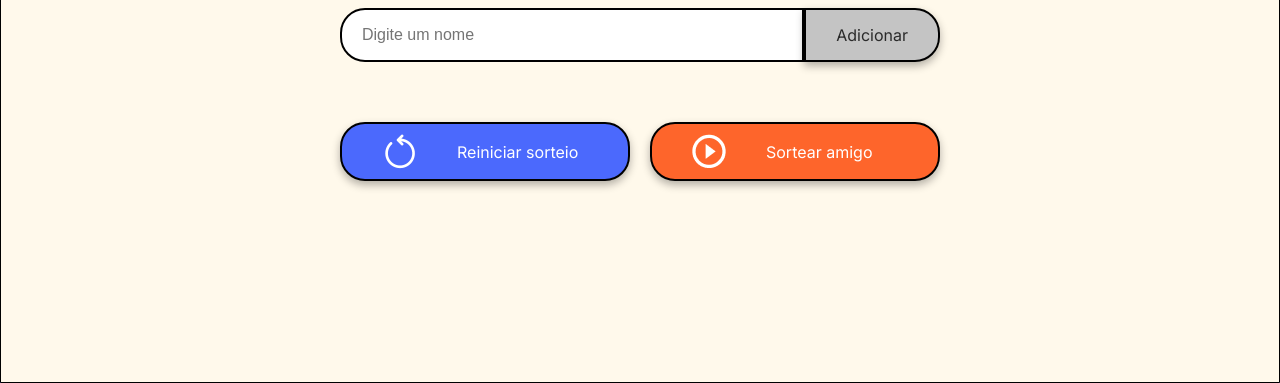
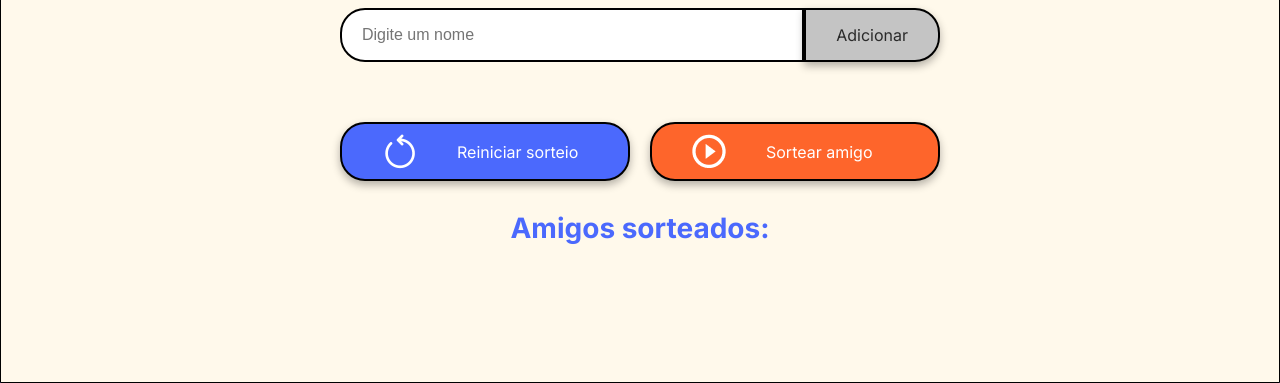
Before and after one commit to awangelo/amigo-secreto, a plain HTML site: page index.html in a window 1280 px wide. Shown: the part 417-800 px from the top of the page. Drawn offline with Linux system fonts and the light colour scheme.

Commit message:
feat: adciona texto e css para amigos sorteados

```diff
--- a/index.html
+++ b/index.html
@@ -37,6 +37,7 @@
                 </button>
             </div>
 
+            <h2 class="section-subtitle">Amigos sorteados:</h2>
             <ul id="resultado" class="result-list" aria-live="polite"></ul>
         </section>
     </main>
--- a/style.css
+++ b/style.css
@@ -70,6 +70,15 @@ body {
     text-align: center;
 }
 
+.section-subtitle {
+    font-family: "Inter", serif;
+    font-size: 28px;
+    font-weight: 700;
+    color: var(--color-primary);
+    margin: 30px 0;
+    text-align: center;
+}
+
 /* Contêineres de entrada e botão */
 .input-wrapper {
     display: flex;
@@ -139,7 +148,7 @@ ul {
 }
 
 .result-list {
-    margin-top: 30px;
+    margin-top: 0px;
     color: #05DF05;
     font-size: 22px;
     font-weight: bold;
```
